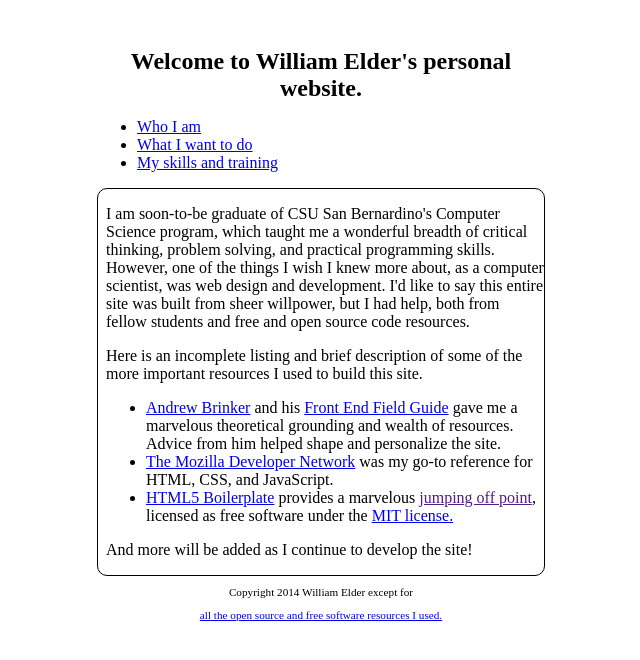
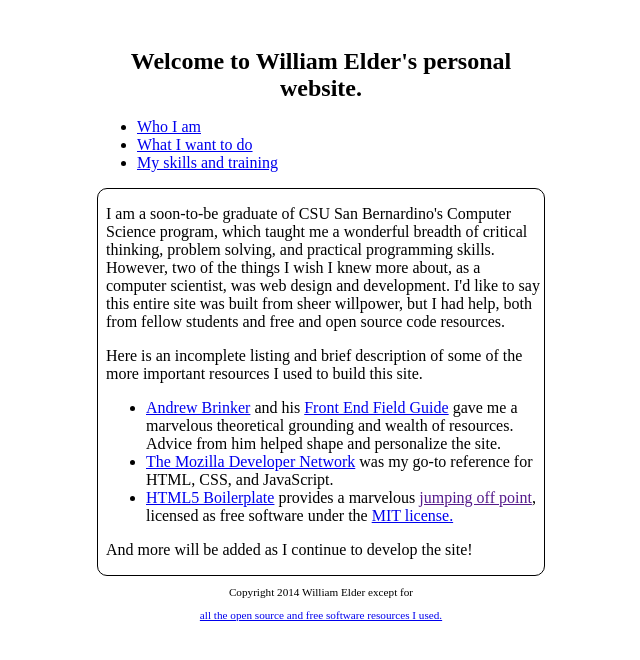
Before and after one commit to welder/seldon, a plain HTML site: page credits.html in a window 1280 px wide. Shown: the whole page, without its empty margins (319-959 px from the left). Drawn offline with Linux system fonts and the light colour scheme.

Commit message:
Fixed typos in credits page

```diff
--- a/credits.html
+++ b/credits.html
@@ -20,7 +20,7 @@
 		</ul>
 	</nav>
 	<section class = "section">
-		<p>I am soon-to-be graduate of CSU San Bernardino's Computer Science program, which taught me a wonderful breadth of critical thinking, problem solving, and practical programming skills.  However, one of the things I wish I knew more about, as a computer scientist, was web design and development.  I'd like to say this entire site was built from sheer willpower, but I had help, both from fellow students and free and open source code resources.</p>
+		<p>I am a soon-to-be graduate of CSU San Bernardino's Computer Science program, which taught me a wonderful breadth of critical thinking, problem solving, and practical programming skills.  However, two of the things I wish I knew more about, as a computer scientist, was web design and development.  I'd like to say this entire site was built from sheer willpower, but I had help, both from fellow students and free and open source code resources.</p>
 		<p>Here is an incomplete listing and brief description of some of the more important resources I used to build this site.</p>
 		<ul>
 			<li><a href = "http://www.andrewbrinker.com">Andrew Brinker</a> and his <a href = "http://fieldguide.andrewbrinker.com/">Front End Field Guide</a> gave me a marvelous theoretical grounding and wealth of resources.  Advice from him helped shape and personalize the site.</li>
```
